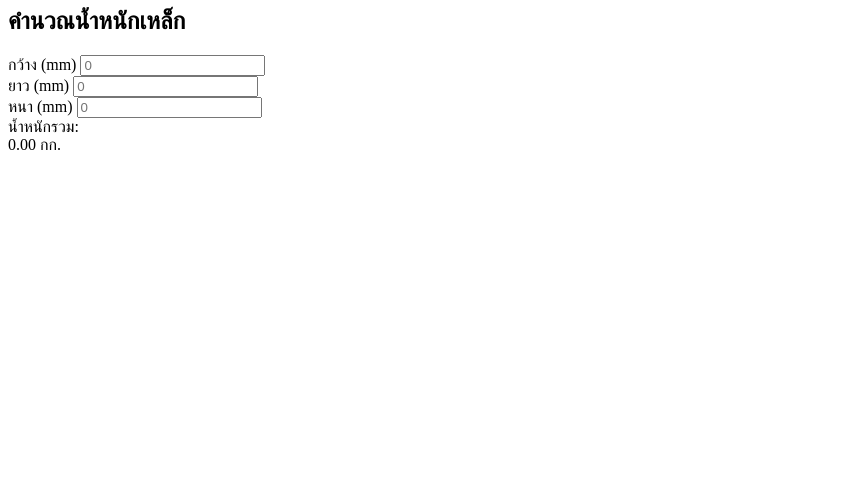
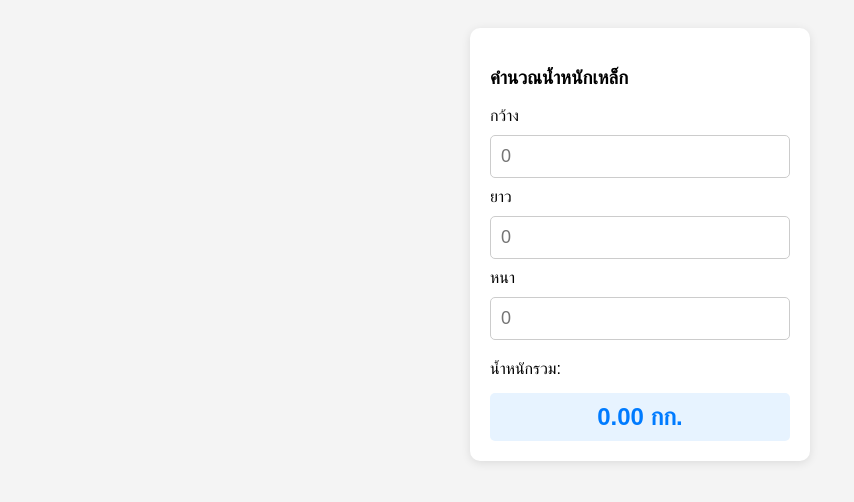
Before and after one commit to zindySix/CAEMAT, a plain HTML site: page index.html in a window 1280 px wide. Shown: the whole page, without its empty margins (0-854 px from the left). Drawn offline with Linux system fonts and the light colour scheme.

Commit message:
Update index.html

```diff
--- a/index.html
+++ b/index.html
@@ -1,23 +1,45 @@
-<div class="container">
-    <h2>คำนวณน้ำหนักเหล็ก</h2>
+<!DOCTYPE html>
+<html lang="th">
+<head>
+    <meta charset="UTF-8">
+    <meta name="viewport" content="width=device-width, initial-scale=1.0">
+    <title>คำนวณน้ำหนักเหล็ก</title>
+    <style>
+        body { font-family: sans-serif; padding: 20px; background: #f4f4f4; display: flex; justify-content: center; }
+        .card { background: white; padding: 20px; border-radius: 10px; box-shadow: 0 2px 10px rgba(0,0,0,0.1); width: 100%; max-width: 300px; }
+        input { width: 100%; padding: 10px; margin: 10px 0; border: 1px solid #ccc; border-radius: 5px; box-sizing: border-box; font-size: 18px; }
+        .result { font-size: 24px; font-weight: bold; color: #007bff; text-align: center; margin-top: 15px; background: #e7f3ff; padding: 10px; border-radius: 5px; }
+    </style>
+</head>
+<body>
 
-    <div class="input-group">
-        <label>กว้าง (mm)</label>
-        <input type="number" id="width" placeholder="0" oninput="calculate()">
-    </div>
+<div class="card">
+    <h3>คำนวณน้ำหนักเหล็ก</h3>
+    <label>กว้าง</label>
+    <input type="number" id="w" placeholder="0" oninput="cal()">
+    <label>ยาว</label>
+    <input type="number" id="l" placeholder="0" oninput="cal()">
+    <label>หนา</label>
+    <input type="number" id="t" placeholder="0" oninput="cal()">
 
-    <div class="input-group">
-        <label>ยาว (mm)</label>
-        <input type="number" id="length" placeholder="0" oninput="calculate()">
-    </div>
+    <div style="margin-top:10px;">น้ำหนักรวม:</div>
+    <div class="result" id="total">0.00 กก.</div>
+</div>
 
-    <div class="input-group">
-        <label>หนา (mm)</label>
-        <input type="number" id="thickness" placeholder="0" oninput="calculate()">
-    </div>
+<script>
+    function cal() {
+        // ดึงค่าจากช่องกรอก
+        const w = parseFloat(document.getElementById('w').value) || 0;
+        const l = parseFloat(document.getElementById('l').value) || 0;
+        const t = parseFloat(document.getElementById('t').value) || 0;
 
-    <div class="result-box">
-        <div>น้ำหนักรวม:</div>
-        <div class="result-val" id="totalWeight">0.00 <span class="unit">กก.</span></div>
-    </div>
-</div>
+        // ใช้สูตรที่คุณต้องการ: กว้าง x ยาว x หนา x 0.0079
+        const res = w * l * t * 0.0079;
+
+        // แสดงผลทศนิยม 2 ตำแหน่ง
+        document.getElementById('total').innerText = res.toLocaleString(undefined, {minimumFractionDigits: 2, maximumFractionDigits: 2}) + " กก.";
+    }
+</script>
+
+</body>
+</html>
```
